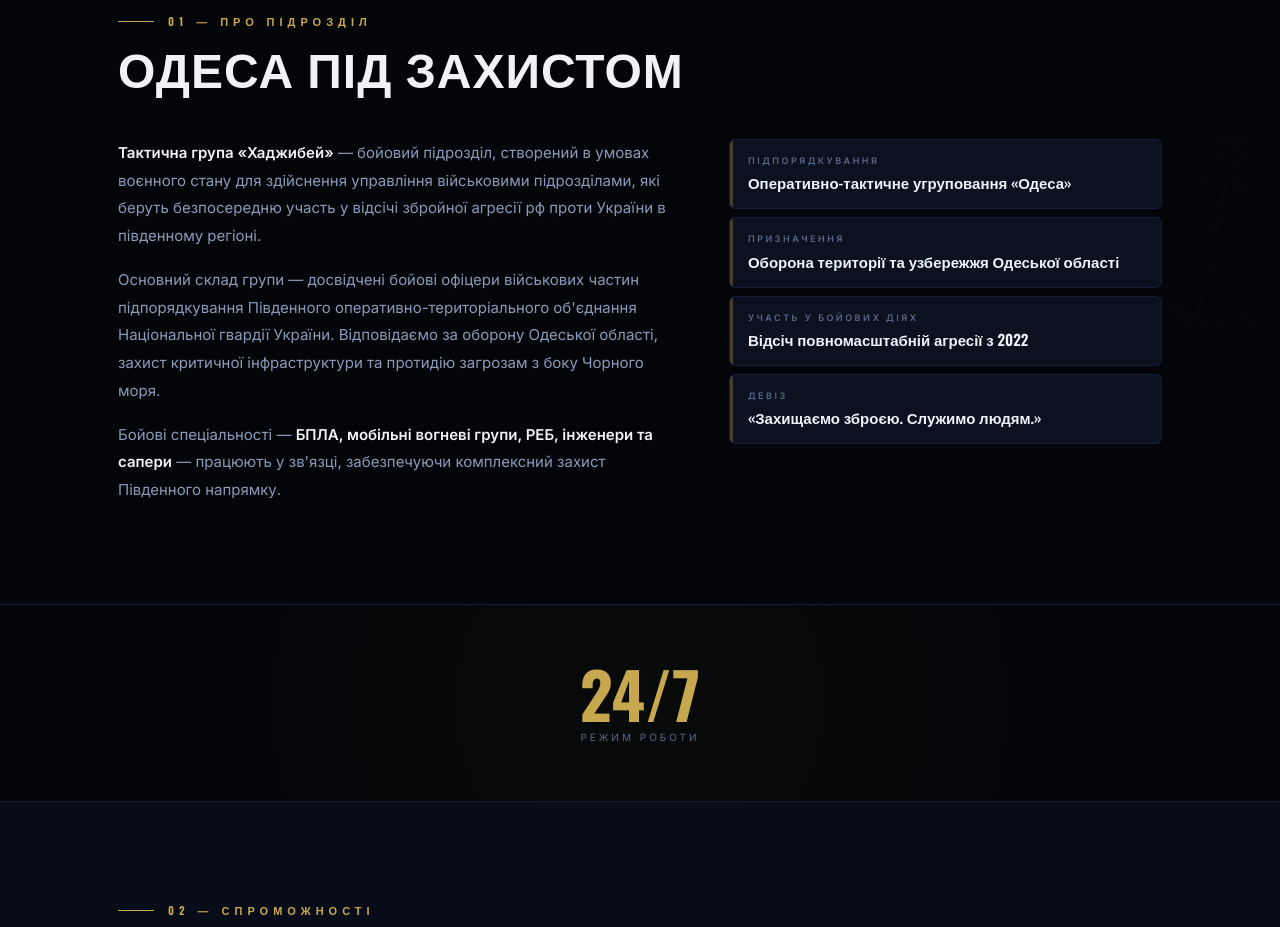
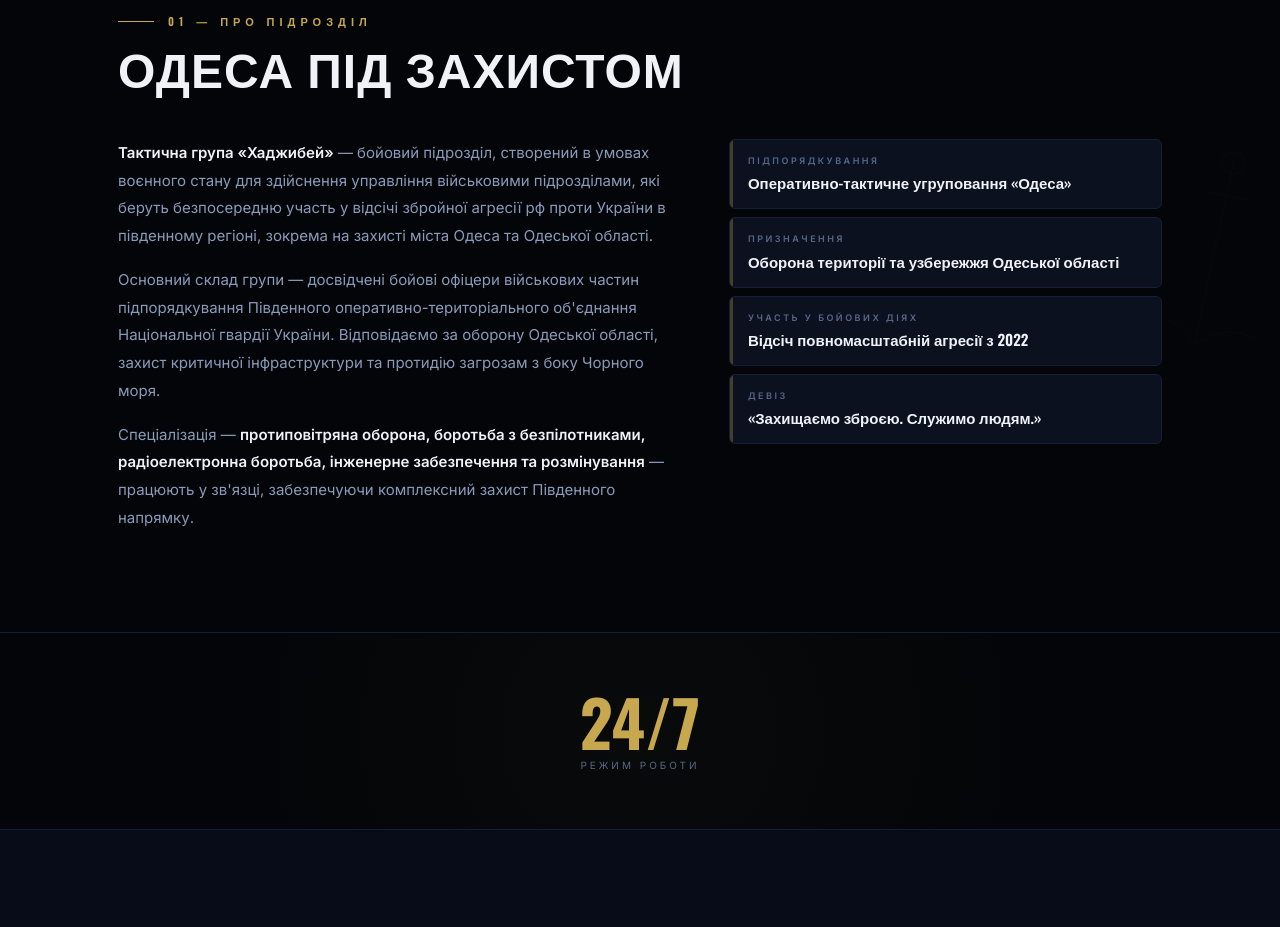
Before and after one commit to Vladimir-VF/khadzhybei, a plain HTML site: page index.html in a window 1280 px wide. Shown: the part 960-1887 px from the top of the page. Drawn offline with nearby package versions, Linux system fonts and the light colour scheme.

Commit message:
Уточнення опису: захист Одеси, спеціалізації за коментарями
- Додано «зокрема на захисті міста Одеса та Одеської області» до першого абзацу
- Спеціальності переформульовано: протиповітряна оборона, боротьба з БПЛА, РЕБ, інженерне забезпечення, розмінування

Co-Authored-By: Claude Opus 4.6 <noreply@anthropic.com>

```diff
--- a/index.html
+++ b/index.html
@@ -578,9 +578,9 @@
         </div>
         <div class="about-grid">
             <div class="about-text reveal d1">
-                <p><strong>Тактична група «Хаджибей»</strong> — бойовий підрозділ, створений в умовах воєнного стану для здійснення управління військовими підрозділами, які беруть безпосередню участь у відсічі збройної агресії рф проти України в південному регіоні.</p>
+                <p><strong>Тактична група «Хаджибей»</strong> — бойовий підрозділ, створений в умовах воєнного стану для здійснення управління військовими підрозділами, які беруть безпосередню участь у відсічі збройної агресії рф проти України в південному регіоні, зокрема на захисті міста Одеса та Одеської області.</p>
                 <p>Основний склад групи — досвідчені бойові офіцери військових частин підпорядкування Південного оперативно-територіального об'єднання Національної гвардії України. Відповідаємо за оборону Одеської області, захист критичної інфраструктури та протидію загрозам з боку Чорного моря.</p>
-                <p>Бойові спеціальності — <strong>БПЛА, мобільні вогневі групи, РЕБ, інженери та сапери</strong> — працюють у зв'язці, забезпечуючи комплексний захист Південного напрямку.</p>
+                <p>Спеціалізація — <strong>протиповітряна оборона, боротьба з безпілотниками, радіоелектронна боротьба, інженерне забезпечення та розмінування</strong> — працюють у зв'язці, забезпечуючи комплексний захист Південного напрямку.</p>
             </div>
             <div class="facts reveal d2">
                 <div class="fact"><div class="fact-label">Підпорядкування</div><div class="fact-val">Оперативно-тактичне угруповання «Одеса»</div></div>
```
